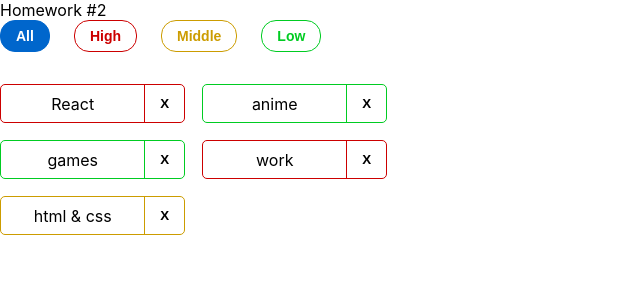
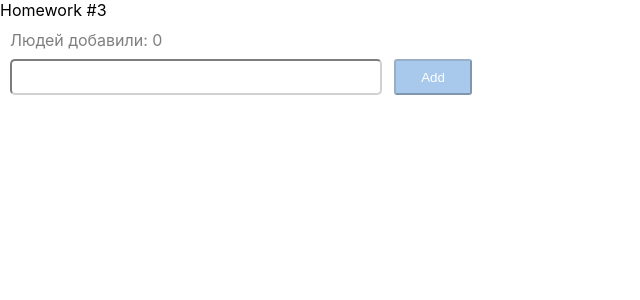
Before and after one commit to Natali-khm/hw, a React (Create React App) app: page / in a window 1280 px wide. Shown: the top 300 px of the page, without its empty margins (0-640 px from the left). Built offline with nearby package versions, Linux system fonts and the light colour scheme.

Commit message:
hw3 Greeting Component

```diff
--- a/package.json
+++ b/package.json
@@ -14,7 +14,7 @@
     "@types/node": "16.11.56",
     "@types/react": "18.0.17",
     "@types/react-dom": "18.0.6",
-    "@types/uuid": "8.3.4",
+    "@types/uuid": "^9.0.0",
     "axios": "0.27.2",
     "gh-pages": "^4.0.0",
     "react": "18.2.0",
@@ -24,7 +24,7 @@
     "react-scripts": "5.0.1",
     "redux": "4.2.0",
     "typescript": "4.7.4",
-    "uuid": "9.0.0",
+    "uuid": "^9.0.0",
     "web-vitals": "2.1.4"
   },
   "scripts": {
--- a/src/s1-main/App.tsx
+++ b/src/s1-main/App.tsx
@@ -2,14 +2,15 @@ import React from 'react'
 import s from './App.module.css'
 import HW1 from '../s2-homeworks/hw01/HW1'
 import HW2 from '../s2-homeworks/hw02/HW2'
+import HW3 from '../s2-homeworks/hw03/HW3'
 
 function App() {
     return (
         <div className={s.App}>
             {/*<HW1/> */}
             {/*раскомментировать по ходу выполнения*/}
-            {<HW2/>}
-            {/*<HW3/>*/}
+{/*             {<HW2/>}
+ */}            {<HW3/>}
             {/*<HW4/>*/}
 
             {/*при выполнении дз 5 и более - закомментировать здесь дз 1-4, так как они есть внутри дз 5*/}
--- a/src/s2-homeworks/hw02/HW2.tsx
+++ b/src/s2-homeworks/hw02/HW2.tsx
@@ -17,16 +17,16 @@ import s2 from '../../s1-main/App.module.css'
 * */
 
 // types
-export type AffairPriorityType = 'low' | 'middle' | 'high' // need to fix any
+export type AffairPriorityType = 'low' | 'middle' | 'high'
 export type AffairType = {
-    _id: any // need to fix any
-    name: any // need to fix any
+    _id: number
+    name: string
     priority: AffairPriorityType
 }
 export type FilterType = 'all' | AffairPriorityType
 
 // constants
-const defaultAffairs: Array<AffairType> = [ // need to fix any
+const defaultAffairs: Array<AffairType> = [
     {_id: 1, name: 'React', priority: 'high'}, // студенты могут изменить содержимое name и количество элементов в массиве, ...priority не менять!
     {_id: 2, name: 'anime', priority: 'low'},
     {_id: 3, name: 'games', priority: 'low'},
@@ -36,21 +36,20 @@ const defaultAffairs: Array<AffairType> = [ // need to fix any
 
 // pure helper functions
 export const filterAffairs = (affairs: Array<AffairType>, filter: FilterType): Array<AffairType> => {
-   return filter === 'all' ? affairs : affairs.filter(a => a.priority === filter); // need to fix
+   return filter === 'all' ? affairs : affairs.filter(a => a.priority === filter);
 }
 
-export const deleteAffair = (affairs: Array<AffairType>, _id: any): any => { // need to fix any
-
-    return affairs.filter(a => a._id !== _id) // need to fix
+export const deleteAffair = (affairs: Array<AffairType>, _id: number): Array<AffairType> => {
+    return affairs.filter(a => a._id !== _id);
 }
 
 function HW2() {
-    const [affairs, setAffairs] = useState<Array<AffairType>>(defaultAffairs) // need to fix any
+    const [affairs, setAffairs] = useState<Array<AffairType>>(defaultAffairs)
     const [filter, setFilter] = useState<FilterType>('all')
 
     const filteredAffairs = filterAffairs(affairs, filter);
 
-    const deleteAffairCallback = (_id: number) => { // need to fix any
+    const deleteAffairCallback = (_id: number) => {
         let newAffairs = deleteAffair(affairs, _id);
         setAffairs(newAffairs);
     }
--- a/src/s2-homeworks/hw02/affairs/affair/Affair.tsx
+++ b/src/s2-homeworks/hw02/affairs/affair/Affair.tsx
@@ -10,9 +10,8 @@ type AffairPropsType = {
 }
 
 
+function Affair(props: AffairPropsType) {
 
-
-function Affair(props: AffairPropsType) {
     const deleteCallback = () => {
         props.deleteAffairCallback(props.affair._id)
     }
@@ -25,9 +24,7 @@ function Affair(props: AffairPropsType) {
         <div id={'hw2-affair-' + props.affair._id} className={affairClass}>
 
             <div id={'hw2-name-' + props.affair._id} className={nameClass}>
-                {/*создаёт студент*/}
                 {props.affair.name}
-                {/**/}
             </div>
             <div id={'hw2-priority-' + props.affair._id} hidden>
                 {props.affair.priority}
@@ -36,7 +33,6 @@ function Affair(props: AffairPropsType) {
             <button
                 id={'hw2-button-delete-' + props.affair._id}
                 className={buttonClass}
-                // need to fix
                 onClick={deleteCallback}
             >
                 {/*текст кнопки могут изменить студенты*/}X{/**/}
--- a/src/s2-homeworks/hw03/Greeting.module.css
+++ b/src/s2-homeworks/hw03/Greeting.module.css
@@ -1,35 +1,61 @@
 .greetingForm {
+    margin: 10px;
 }
 
 .inputAndButtonContainer {
+    display: flex;
+    justify-content: space-between;
+    width: 462px;
 }
 
 .error {
+    color: red;
 }
 
 .input {
+    width: 372px;
+    height: 36px;
+    border-radius: 5px;
+    border-color: #D1D1D1;
 }
 
 .input:focus {
 }
 
 .errorInput {
+    width: 372px;
+    height: 36px;
+    border-radius: 5px;
+    border-color: red;
 }
 
 .button {
+    background-color: #0066CC;
+    width: 78px;
+    height: 36px;
+    color: white;
+    border-radius: 3px;
 }
 
 .button:focus {
+
 }
 
 .button:active {
+
 }
 
 .button:disabled {
+    color: white;
+    background-color: #a8c9eb;
 }
 
 .text {
+    margin-bottom: 9px;
+    color: rgba(0, 0, 0, 0.5);
 }
 
 .greeting {
+    font-size: 14px;
+    margin-top: 10px;
 }
--- a/src/s2-homeworks/hw03/Greeting.tsx
+++ b/src/s2-homeworks/hw03/Greeting.tsx
@@ -2,17 +2,19 @@ import React, {ChangeEvent, KeyboardEvent} from 'react'
 import s from './Greeting.module.css'
 
 type GreetingPropsType = {
-    name: any // need to fix any
-    setNameCallback: any // need to fix any
-    addUser: any // need to fix any
-    onBlur: any // need to fix any
-    onEnter: any // need to fix any
-    error: any // need to fix any
-    totalUsers: any // need to fix any
-    lastUserName?: any // need to fix any
+    name: string
+    setNameCallback: (e: ChangeEvent<HTMLInputElement>) => void
+    addUser: () => void
+    onBlur: () => void
+    onEnter: (e: KeyboardEvent<HTMLInputElement>) => void
+    error: string
+    totalUsers: number
+    lastUserName?: string
 }
 
-// презентационная компонента (для верстальщика)
+
+
+
 const Greeting: React.FC<GreetingPropsType> = (
     {
         name,
@@ -23,9 +25,9 @@ const Greeting: React.FC<GreetingPropsType> = (
         error,
         totalUsers,
         lastUserName,
-    } // деструктуризация пропсов
+    }
 ) => {
-    const inputClass = s.errorInput // need to fix with (?:)
+    const inputClass = error === 'Ошибка! Введите имя!' ? s.errorInput : s.input// // need to fix with (?:)
 
     return (
         <div id={'hw3-form'} className={s.greetingForm}>
@@ -57,7 +59,7 @@ const Greeting: React.FC<GreetingPropsType> = (
                     className={s.button}
                     disabled={!name.trim()}
                 >
-                    add
+                    Add
                 </button>
             </div>
 
--- a/src/s2-homeworks/hw03/GreetingContainer.tsx
+++ b/src/s2-homeworks/hw03/GreetingContainer.tsx
@@ -1,53 +1,61 @@
-import React, { ChangeEvent, KeyboardEvent, useState } from 'react'
+import React, { ChangeEvent, KeyboardEvent, KeyboardEventHandler, useState } from 'react'
 import Greeting from './Greeting'
 import { UserType } from './HW3'
 
+
 type GreetingContainerPropsType = {
-    users: any // need to fix any
-    addUserCallback: any // need to fix any
+    users: UserType[]
+    addUserCallback: (name: string) => void
 }
 
+
 export const pureAddUser = (name: any, setError: any, setName: any, addUserCallback: any) => {
+    if (name) {
+        addUserCallback(name)}
+    else {
+        setError('Ошибка! Введите имя!');
+    }
+    setName('')
+
     // если имя пустое - показать ошибку, иначе - добавить юзера и очистить инпут
 }
 
-export const pureOnBlur = (name: any, setError: any) => { // если имя пустое - показать ошибку
+
+export const pureOnBlur = (name: any, setError: any) => {
+    if (!name) {
+        setError('Ошибка! Введите имя!')}
 }
 
-export const pureOnEnter = (e: any, addUser: any) => { // если нажата кнопка Enter - добавить
+
+export const pureOnEnter = (e: KeyboardEvent<HTMLInputElement>, addUser: ()=>void) => {
+    if (e.code === 'Enter') {addUser()}
 }
 
-// более простой и понятный для новичков
-// function GreetingContainer(props: GreetingPropsType) {
 
-// более современный и удобный для про :)
+
+
 const GreetingContainer: React.FC<GreetingContainerPropsType> = ({
     users,
     addUserCallback,
 }) => {
-    // деструктуризация пропсов
-    const [name, setName] = useState<any>('') // need to fix any
-    const [error, setError] = useState<any>('') // need to fix any
 
-    const setNameCallback = (e: any) => { // need to fix any
-        setName('some name') // need to fix
+    const [name, setName] = useState<string>('')
+    const [error, setError] = useState<string>('')
 
-        error && setError('')
-    }
-    const addUser = () => {
-        pureAddUser(name, setError, setName, addUserCallback)
+    const setNameCallback = (e: ChangeEvent<HTMLInputElement>) => {
+
+        setName(e.currentTarget.value)
+        error && setError('') // ???
     }
 
-    const onBlur = () => {
-        pureOnBlur(name, setError)
-    }
+    const addUser = () => { pureAddUser(name, setError, setName, addUserCallback) }
 
-    const onEnter = (e: any) => {
-        pureOnEnter(e, addUser)
-    }
+    const onBlur = () => { pureOnBlur(name, setError) }
 
-    const totalUsers = 0 // need to fix
-    const lastUserName = 'some name' // need to fix
+    const onEnter = (e: KeyboardEvent<HTMLInputElement>) => { pureOnEnter(e, addUser) } // ?? Image
+
+    const totalUsers = 0 || users.length;
+    const lastUserName = users.length ? users[users.length-1].name : '' ;
 
     return (
         <Greeting
--- a/src/s2-homeworks/hw03/HW3.tsx
+++ b/src/s2-homeworks/hw03/HW3.tsx
@@ -17,22 +17,22 @@ import GreetingContainer from './GreetingContainer'
 * 11 - сделать стили в соответствии с дизайном
 * */
 
-// types
+
 export type UserType = {
-    _id: any // need to fix any
-    name: any // need to fix any
+    _id: string
+    name: string
 }
 
-export const pureAddUserCallback = (name: any, setUsers: any, users: any) => { // need to fix any
-    const user = { // need to fix
-    }
+export const pureAddUserCallback = (name: string, setUsers: any, users: UserType[]) => { // need to fix any
+    const user = {_id: v1(), name};
     setUsers([...users, user])
 }
 
+
 const HW3 = () => {
-    const [users, setUsers] = useState<any>([]) // need to fix any
+    const [users, setUsers] = useState<UserType[]>([])
 
-    const addUserCallback = (name: any) => { // need to fix any
+    const addUserCallback = (name: string) => {
         pureAddUserCallback(name, setUsers, users)
     }
 
```
Also changed, not shown: 1 other file (tests, documents, lock files or other folders).
